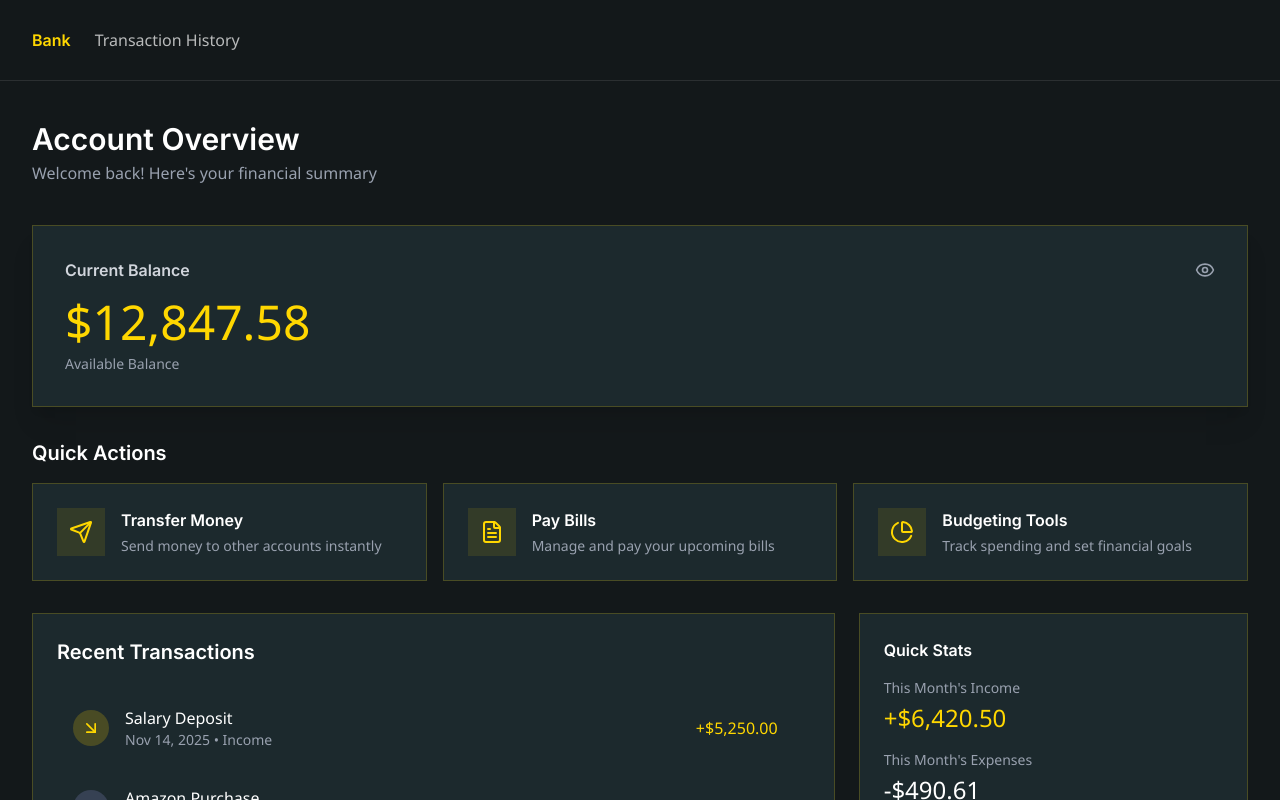
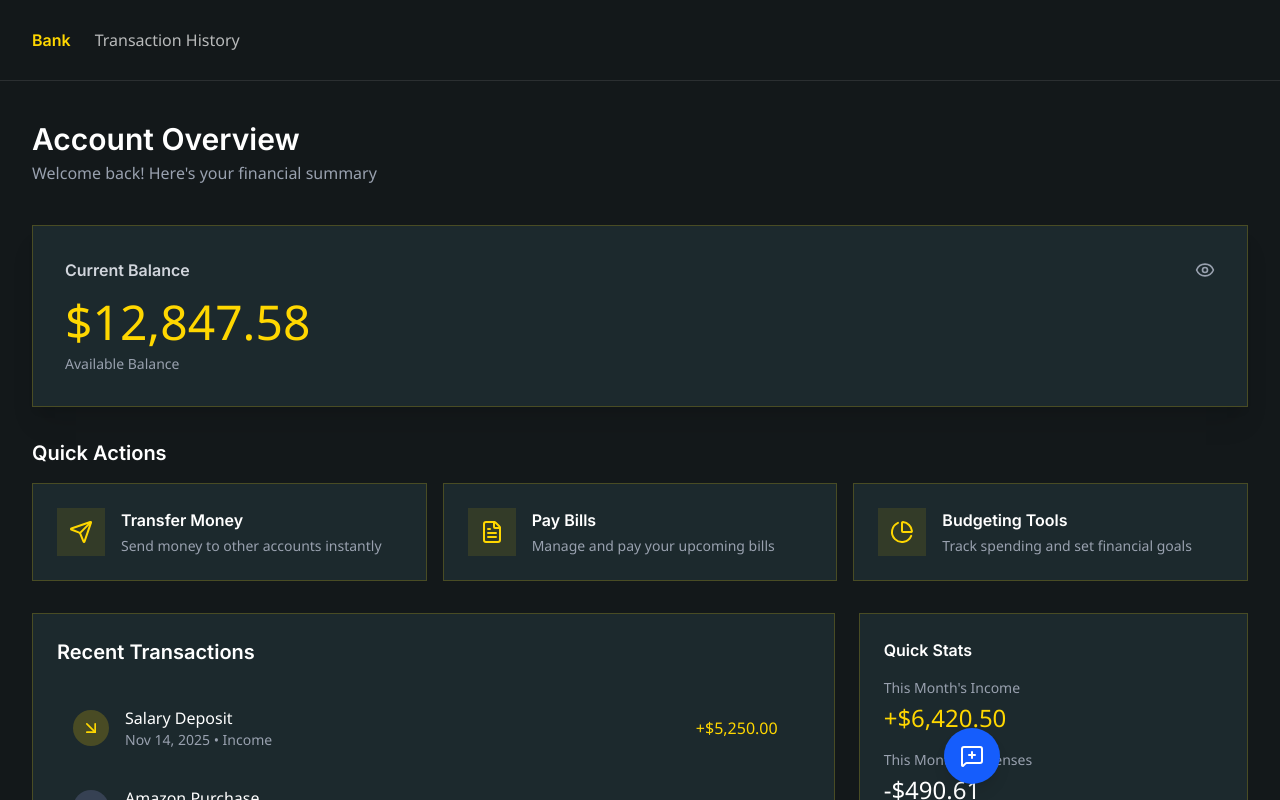
Before and after one commit to oynozan/banking-ai-agent, a Next.js app in the folder web/: page / in a window 1280 px wide. Shown: the top 800 px of the page. Built offline with nearby package versions, Linux system fonts and the light colour scheme.

Commit message:
assistant widget

```diff
--- a/web/src/app/layout.tsx
+++ b/web/src/app/layout.tsx
@@ -2,6 +2,7 @@ import type { Metadata } from "next";
 import { Inter, Noto_Sans } from "next/font/google";
 
 import "@/styles/globals.css";
+import { AssistantWidget } from "@/components/App/AssistantWidget/AssistantWidget";
 
 const inter = Inter({
     subsets: ["latin"],
@@ -27,7 +28,9 @@ export default function RootLayout({
 }>) {
     return (
         <html lang="en">
-            <body className={`${inter.variable} ${notoSans.variable} antialiased`}>{children}</body>
+            <body className={`${inter.variable} ${notoSans.variable} antialiased`}>{children}
+                <AssistantWidget />
+            </body>
         </html>
     );
 }
--- /dev/null
+++ b/web/src/components/App/AssistantWidget/AssistantWidget.tsx
@@ -0,0 +1,88 @@
+"use client";
+
+import React from 'react';
+import { useAssistantStore } from '@/store/assistant-store';
+import { MessageSquarePlus, X, SendHorizonal } from 'lucide-react';
+import clsx from 'clsx';
+
+export function AssistantWidget() {
+    const { isOpen, toggle } = useAssistantStore();
+
+    return (
+        <div className="fixed bottom-4 right-4 z-50">
+
+
+            <div
+                className={clsx(
+                    'transition-all duration-300 ease-in-out',
+                    'flex flex-col bg-white shadow-xl rounded-lg',
+                    'w-80 h-96 overflow-hidden',
+                    isOpen
+                        ? 'opacity-100 translate-y-0'
+                        : 'opacity-0 translate-y-4 pointer-events-none'
+                )}
+            >
+                <div className="flex justify-between items-center p-4 bg-gray-100 border-b">
+                    <h3 className="font-semibold text-lg">AI Assistant</h3>
+                    <button
+                        onClick={toggle}
+                        className="p-1 rounded-full hover:bg-gray-200"
+                        aria-label="Close assistant chat"
+                    >
+                        <X className="w-5 h-5" />
+                    </button>
+                </div>
+
+                <div className="flex-1 p-4 overflow-y-auto space-y-4">
+                    <div className="flex justify-start">
+                        <div className="bg-gray-200 text-gray-800 p-3 rounded-lg max-w-xs">
+                            <p>Hello! How can I help you today?</p>
+                        </div>
+                    </div>
+                    <div className="flex justify-end">
+                        <div className="bg-blue-600 text-white p-3 rounded-lg max-w-xs">
+                            <p>I have a question about my account.</p>
+                        </div>
+                    </div>
+                    <div className="flex justify-start">
+                        <div className="bg-gray-200 text-gray-800 p-3 rounded-lg max-w-xs">
+                            <p>Sure, I can help with that. What&#39;s your question?</p>
+                        </div>
+                    </div>
+                </div>
+
+                <div className="p-4 border-t bg-gray-50">
+                    <form
+                        onSubmit={(e) => e.preventDefault()}
+                        className="flex items-center gap-2"
+                    >
+                        <input
+                            type="text"
+                            placeholder="Type your message..."
+                            className="flex-1 px-3 py-2 border rounded-lg focus:outline-none focus:ring-2 focus:ring-blue-500"
+                        />
+                        <button
+                            type="submit"
+                            className="p-2 bg-blue-600 text-white rounded-lg hover:bg-blue-700"
+                            aria-label="Send message"
+                        >
+                            <SendHorizonal className="w-5 h-5" />
+                        </button>
+                    </form>
+                </div>
+            </div>
+
+            <button
+                onClick={toggle}
+                className={clsx(
+                    'transition-all duration-300 ease-in-out',
+                    'p-4 bg-blue-600 text-white rounded-full shadow-lg hover:bg-blue-700 focus:outline-none focus:ring-2 focus:ring-blue-500 focus:ring-offset-2',
+                    isOpen ? 'opacity-0 -translate-y-4' : 'opacity-100 translate-y-0'
+                )}
+                aria-label="Open assistant chat"
+            >
+                <MessageSquarePlus className="w-6 h-6" />
+            </button>
+        </div>
+    );
+}
--- /dev/null
+++ b/web/src/store/assistant-store.ts
@@ -0,0 +1,11 @@
+import { create } from 'zustand';
+
+interface AssistantState {
+    isOpen: boolean;
+    toggle: () => void;
+}
+
+export const useAssistantStore = create<AssistantState>((set) => ({
+    isOpen: false,
+    toggle: () => set((state) => ({ isOpen: !state.isOpen })),
+}));
```
